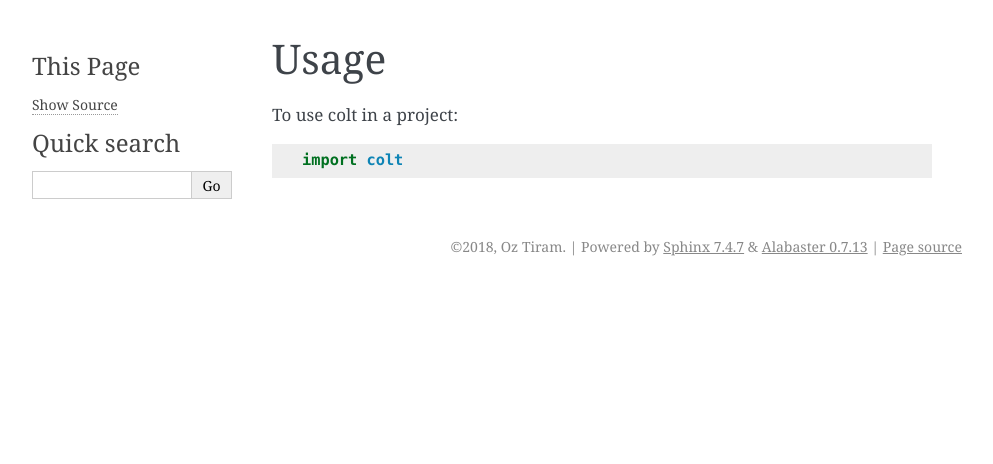
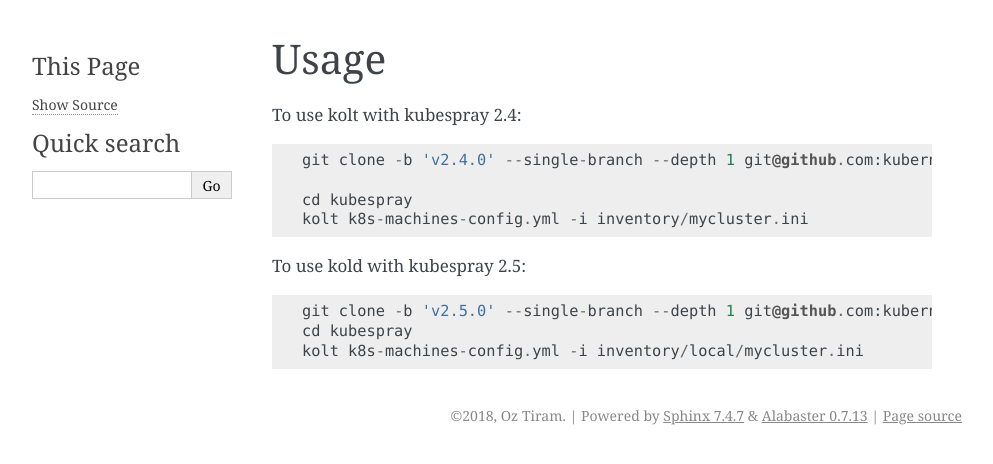
Before and after one commit to noris-network/koris, a Sphinx documentation site: the page built from docs/usage.rst, in a window 1280 px wide. Shown: the top 464 px of the page, without its empty margins (148-1141 px from the left). Built offline with Sphinx 7.4.7, drawn with Linux system fonts in a browser that asks for light colours; pages that are not in the unit, such as notebooks, are missing from menus; the version number is read from the project's files by our own code.

Commit message:
Add documentation how to use with kubespray 2.5

```diff
--- a/docs/usage.rst
+++ b/docs/usage.rst
@@ -2,6 +2,17 @@
 Usage
 =====
 
-To use colt in a project::
+To use kolt with kubespray 2.4::
 
-    import colt
+
+    git clone -b 'v2.4.0' --single-branch --depth 1 git@github.com:kubernetes-incubator/kubespray.git
+
+    cd kubespray
+    kolt k8s-machines-config.yml -i inventory/mycluster.ini
+
+
+To use kold with kubespray 2.5::
+
+    git clone -b 'v2.5.0' --single-branch --depth 1 git@github.com:kubernetes-incubator/kubespray.git
+    cd kubespray
+    kolt k8s-machines-config.yml -i inventory/local/mycluster.ini
```
